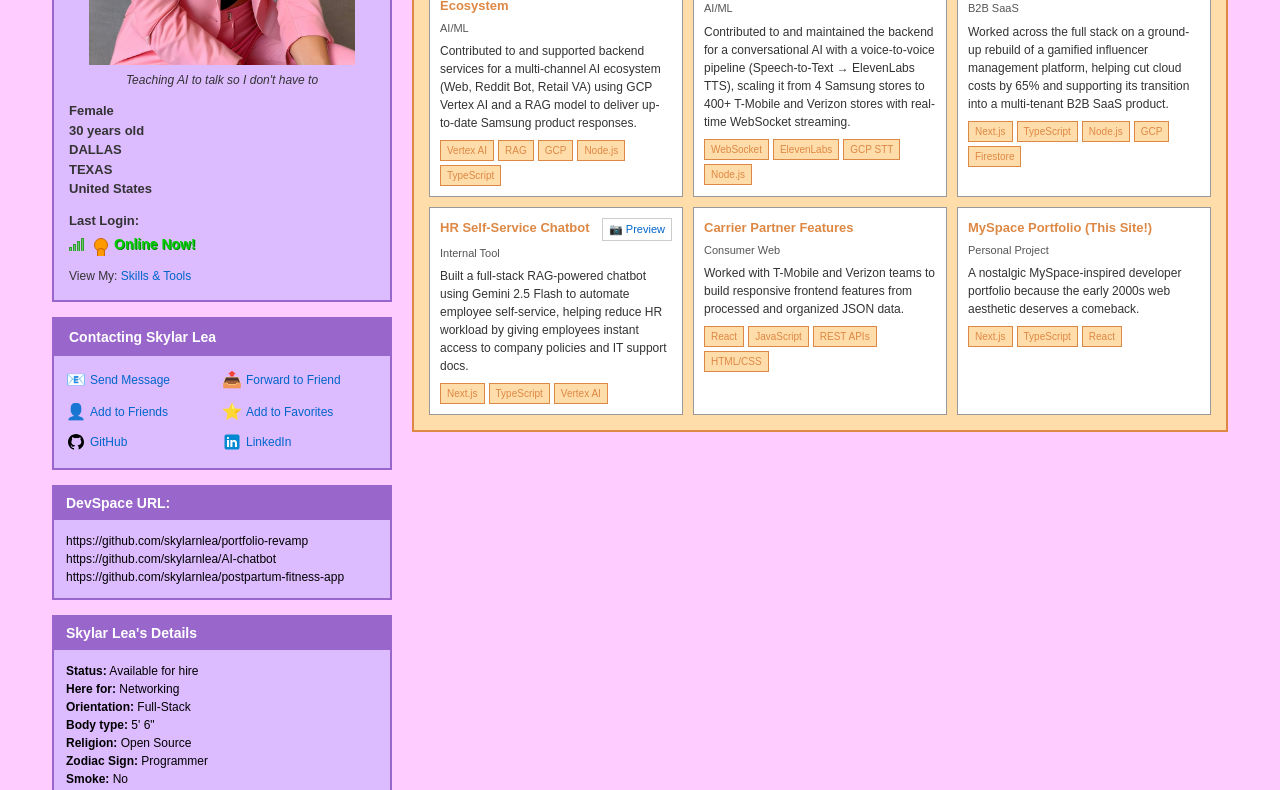
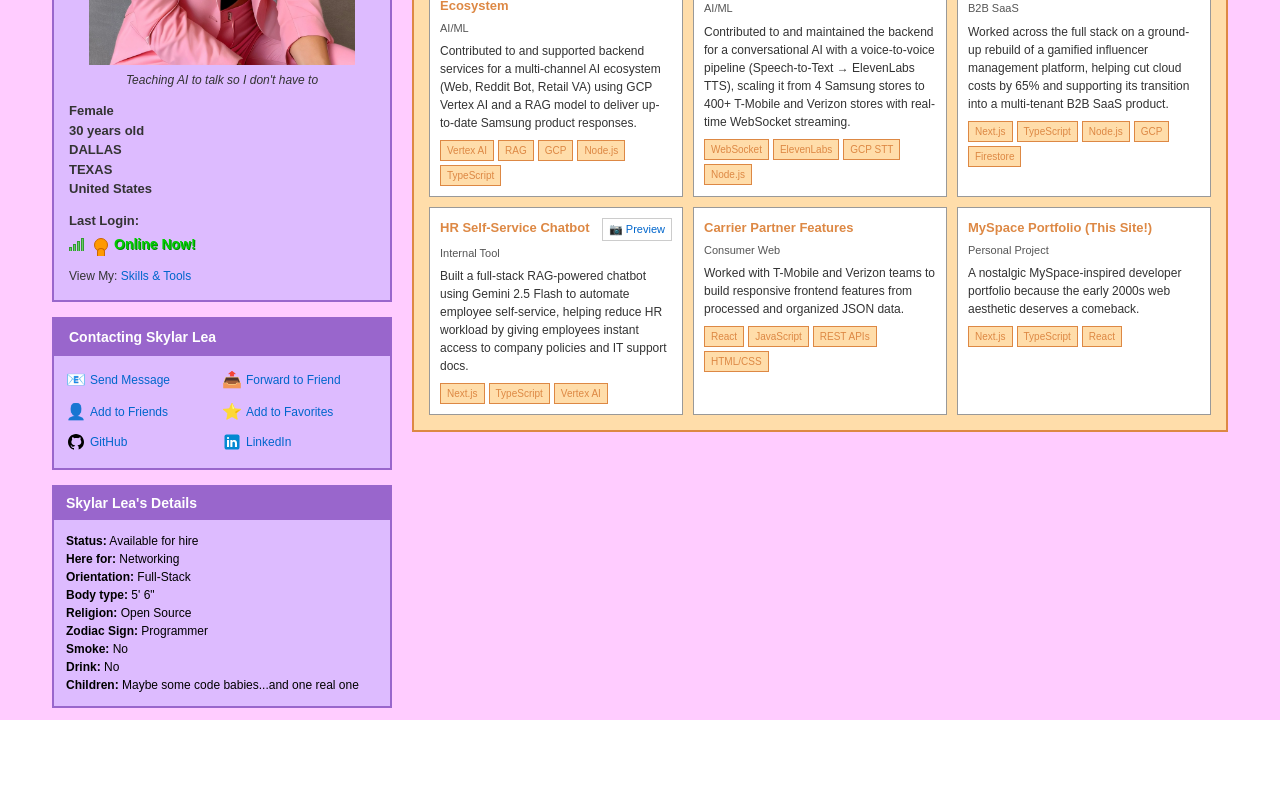
Before and after one commit to skylarnlea/portfolio-revamp, a Next.js app: page / in a window 1280 px wide. Shown: the part 401-1191 px from the top of the page. After the commit the page ends 1121 px from the top, so only its background shows below. Built offline with nearby package versions, Linux system fonts and the light colour scheme.

Commit message:
Removed DevSpace URL section, redundant

```diff
--- a/components/MySpacePortfolio.tsx
+++ b/components/MySpacePortfolio.tsx
@@ -548,30 +548,6 @@
                   </tbody>
                 </table>
 
-                {/* MySpace URL */}
-                <table width="100%" cellPadding={0} cellSpacing={0} style={{ border: `2px solid ${currentTheme.urlHeader}`, backgroundColor: currentTheme.urlBg, marginBottom: '15px' }}>
-                  <tbody>
-                    <tr>
-                      <td style={{ backgroundColor: currentTheme.urlHeader, color: 'white', padding: '6px 12px', fontSize: '14px', fontWeight: 'bold' }}>
-                        DevSpace URL:
-                      </td>
-                    </tr>
-                    <tr>
-                      <td style={{ padding: '12px' }}>
-                        <div style={{ fontSize: '12px' }}>
-                          https://github.com/skylarnlea/portfolio-revamp
-                        </div>
-                        <div style={{ fontSize: '12px' }}>
-                          https://github.com/skylarnlea/AI-chatbot
-                        </div>
-                        <div style={{ fontSize: '12px' }}>
-                          https://github.com/skylarnlea/postpartum-fitness-app
-                        </div>
-                      </td>
-                    </tr>
-                  </tbody>
-                </table>
-
                 {/* Details */}
                 <table width="100%" cellPadding={0} cellSpacing={0} style={{ border: `2px solid ${currentTheme.detailsHeader}`, backgroundColor: currentTheme.detailsBg }}>
                   <tbody>
```
